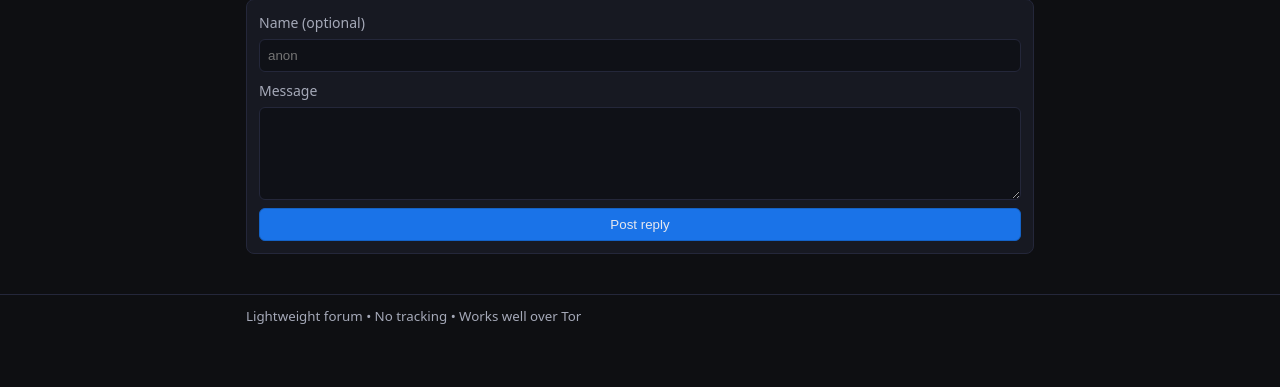
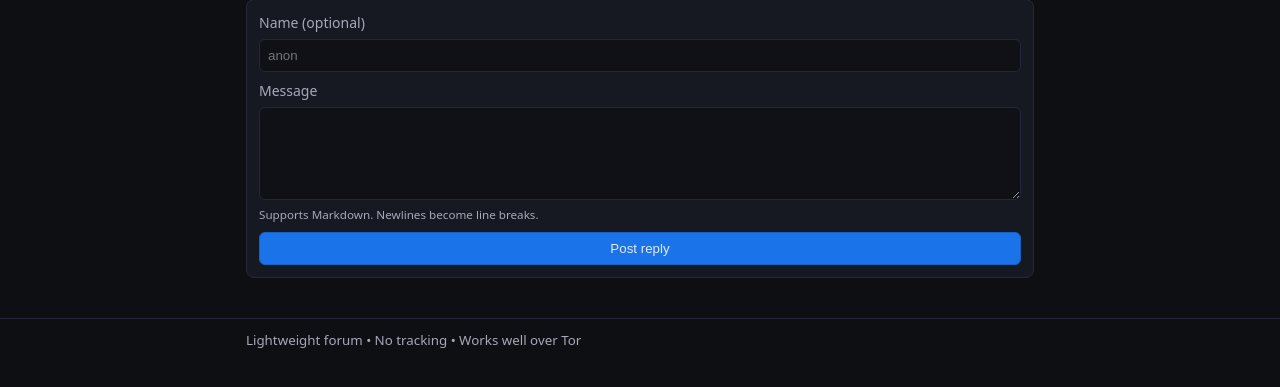
Before and after one commit to AstralElite-open-source/onion-forum, a Flask app: template templates/thread.html in a window 1280 px wide. Shown: the part 225-612 px from the top of the page. Run offline with Flask 3, Linux system fonts and the light colour scheme; the template is opened without the code that fills it, so the values that code supplies are empty.

Commit message:
improved

```diff
--- a/app.py
+++ b/app.py
@@ -16,6 +16,8 @@ from flask import (
     url_for,
 )
 from markupsafe import Markup
+from markdown_it import MarkdownIt
+import bleach
 
 
 def create_app() -> Flask:
@@ -436,11 +438,57 @@ def create_app() -> Flask:
         return time.strftime("%Y-%m-%d %H:%M UTC", time.gmtime(ts))
 
     def nl2br(value: str) -> Markup:
-        # Expect input already escaped in templates (we use `| e | nl2br`)
-        return Markup((value or "").replace("\n", "<br>"))
+        """Render text with line breaks safely.
+
+        Input is expected to be already HTML-escaped in templates (we use `| e | nl2br`).
+        We then:
+        - Normalize newlines (\r\n/\r -> \n)
+        - Convert escaped `<br>` variants (e.g. `&lt;br&gt;`, `&lt;br/&gt;`, `&lt;br /&gt;`) into real <br>
+          so users who type literal `<br>` see a break, without allowing other HTML.
+        - Convert remaining newlines to `<br>`.
+        """
+        s = (value or "")
+        # Normalize Windows/Mac newlines
+        s = s.replace("\r\n", "\n").replace("\r", "\n")
+        # Allow only the <br> tag if it was typed literally (escaped by `|e|` earlier)
+        s = (
+            s.replace("&lt;br&gt;", "<br>")
+            .replace("&lt;br/&gt;", "<br>")
+            .replace("&lt;br /&gt;", "<br>")
+        )
+        # Convert newline characters to <br>
+        s = s.replace("\n", "<br>")
+        return Markup(s)
+
+    # Markdown renderer (commonmark + breaks)
+    md = MarkdownIt("commonmark", {
+        "breaks": True,  # newlines -> <br>
+    })
+
+    # Allowed tags/attributes for sanitization
+    _ALLOWED_TAGS = [
+        "p", "br", "strong", "em", "code", "pre", "blockquote",
+        "ul", "ol", "li", "a", "h1", "h2", "h3", "h4", "h5", "h6",
+    ]
+    _ALLOWED_ATTRS = {"a": ["href", "title", "rel"]}
+
+    def markdown_to_html(text: str) -> Markup:
+        raw = text or ""
+        # Render to HTML with Markdown
+        html = md.render(raw)
+        # Sanitize to prevent XSS
+        cleaned = bleach.clean(
+            html,
+            tags=_ALLOWED_TAGS,
+            attributes=_ALLOWED_ATTRS,
+            protocols=["http", "https", "mailto"],
+            strip=True,
+        )
+        return Markup(cleaned)
 
     app.jinja_env.filters["datetimeformat"] = datetimeformat
     app.jinja_env.filters["nl2br"] = nl2br
+    app.jinja_env.filters["markdown"] = markdown_to_html
 
     return app
 
--- a/requirements.txt
+++ b/requirements.txt
@@ -1,3 +1,5 @@
 Flask==3.0.3
 MarkupSafe==2.1.5
 pytest==8.3.2
+markdown-it-py==3.0.0
+bleach==6.1.0
--- a/static/style.css
+++ b/static/style.css
@@ -30,7 +30,11 @@ hr{border:none;border-top:1px solid var(--border);margin:16px 0}
 .posts{list-style:none;padding:0;margin:0;display:flex;flex-direction:column;gap:12px}
 .post{background:var(--card);border:1px solid var(--border);border-radius:8px;padding:10px}
 .post-head{display:flex;justify-content:space-between;color:var(--muted);font-size:12px;margin-bottom:6px}
-.content{white-space:pre-wrap}
+.content{white-space:normal}
+.content p{margin:0 0 0.5rem}
+.content ul,.content ol{margin:0.25rem 0 0.5rem 1.25rem}
+.content pre{background:#0f1117;border:1px solid var(--border);border-radius:6px;padding:8px;overflow:auto}
+.content code{background:#0f1117;border:1px solid var(--border);border-radius:4px;padding:0 4px}
 .comments{margin-top:8px}
 .comment-list{list-style:none;padding:0;margin:8px 0;display:flex;flex-direction:column;gap:8px}
 .comment{border:1px dashed var(--border);border-radius:6px;padding:8px;background:#12141b}
--- a/templates/index.html
+++ b/templates/index.html
@@ -42,6 +42,7 @@
     </label>
     <label>Content
       <textarea name="content" rows="5" maxlength="5000" required></textarea>
+      <small>Supports Markdown (paragraphs, lists, links). Newlines become line breaks.</small>
     </label>
     <button type="submit" class="btn-icon">
       <svg width="16" height="16" viewBox="0 0 24 24" class="icon" aria-hidden="true"><path fill="currentColor" d="M3 12h18v2H3v-2Zm0-5h18v2H3V7Zm0 10h18v2H3v-2Z"/></svg>
--- a/templates/thread.html
+++ b/templates/thread.html
@@ -19,7 +19,7 @@
           <strong class="author">{{ p['author'] or 'anon' }}</strong>
           <span class="time">{{ p['created_at'] | int | datetimeformat }}</span>
         </div>
-        <div class="content">{{ p['content'] | e | nl2br }}</div>
+  <div class="content">{{ p['content'] | markdown }}</div>
 
         {# Comments #}
         {% set cmts = comments_map.get(p['id'], []) %}
@@ -35,7 +35,7 @@
                   <strong>{{ c['author'] or 'anon' }}</strong>
                   <span class="time">{{ c['created_at'] | int | datetimeformat }}</span>
                 </div>
-                <div class="content">{{ c['content'] | e | nl2br }}</div>
+                <div class="content">{{ c['content'] | markdown }}</div>
               </li>
             {% endfor %}
           </ol>
@@ -79,7 +79,8 @@
         <input name="author" maxlength="32" placeholder="anon" />
       </label>
       <label>Message
-        <textarea name="content" rows="5" maxlength="5000" required></textarea>
+  <textarea name="content" rows="5" maxlength="5000" required></textarea>
+  <small>Supports Markdown. Newlines become line breaks.</small>
       </label>
       <button type="submit">Post reply</button>
     </form>
```
Also changed, not shown: README.md, 1 other file.
